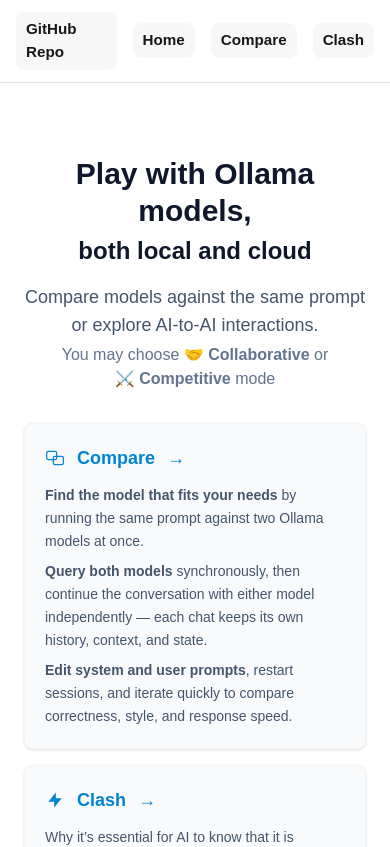
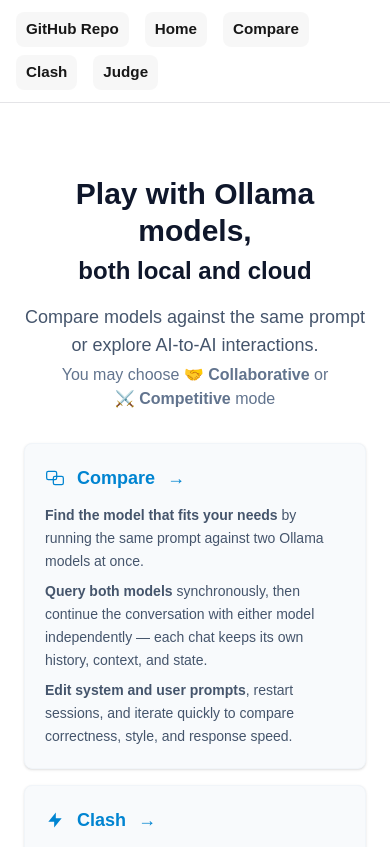
Before and after one commit to v-olya/Ollama-playground, a Next.js app: page / in a window 390 px wide. Shown: the top 847 px of the page. Built offline with nearby package versions, Linux system fonts and the light colour scheme.

Commit message:
add a link, replace favicon image, wrap nav on mobile

```diff
--- a/app/helpers/twClasses.ts
+++ b/app/helpers/twClasses.ts
@@ -1,5 +1,5 @@
 // Shared Tailwind class string constants to reduce duplication across components
-export const navInner = "mx-auto max-w-7xl flex items-center justify-start space-x-4 px-4 py-3";
+export const navInner = "mx-auto max-w-7xl flex items-center justify-start flex-wrap gap-x-4 gap-y-2 px-4 py-3"; // gap-y for the wrapped lines to have vertical spacing on mobile
 export const card = "rounded-md border border-zinc-200 bg-white p-4 shadow-sm";
 export const pageContainer = "max-w-7xl mx-auto px-4";
 export const headerRow = "flex items-center justify-center gap-4 mb-8";
--- a/app/layout.tsx
+++ b/app/layout.tsx
@@ -27,7 +27,7 @@
   return (
     <html lang="en">
       <head>
-        <link rel="icon" href="/favicon.svg" sizes="any" />
+        <link rel="icon" href="/favicon.png" sizes="32x32" />
       </head>
       <body className={`${geistSans.variable} ${geistMono.variable} antialiased`}>
         <div className="min-h-screen">
@@ -45,6 +45,9 @@
               <Link href="/clash" className="nav-link">
                 Clash
               </Link>
+              <Link href="/judge" className="nav-link">
+                Judge
+              </Link>
             </div>
           </nav>
 
```
Also changed, not shown: public/favicon.png (added), public/favicon.svg (deleted).
